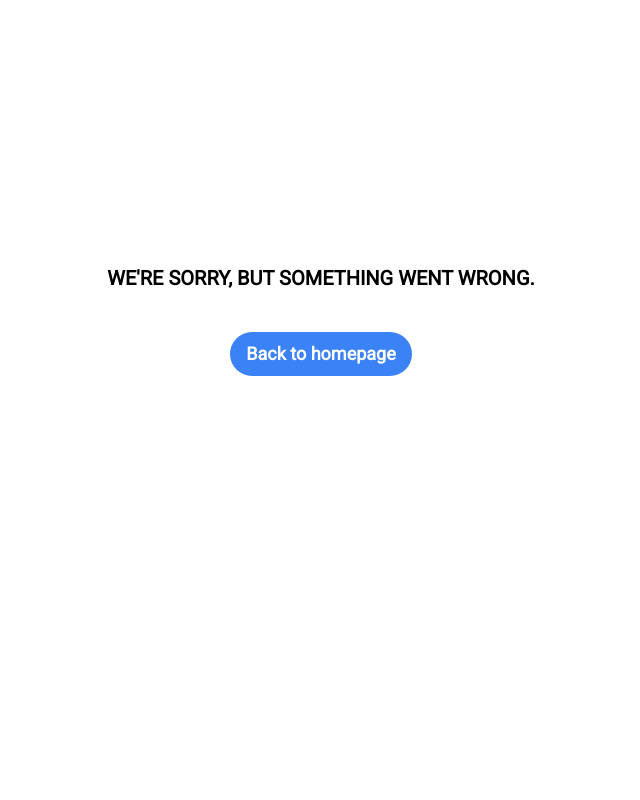
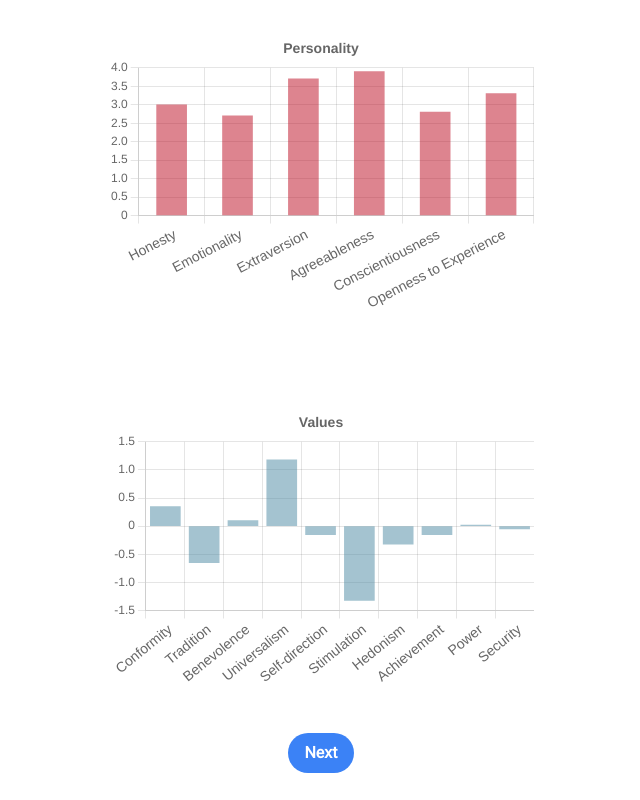
Before and after one commit to LucasFatas/recommender-study, a React (Create React App) app in the folder frontend/: page /results in a window 1280 px wide. Shown: the whole page, without its empty margins (319-959 px from the left). Built offline with nearby package versions, Linux system fonts and the light colour scheme.

Commit message:
Implement showing results after questionnaire
This commit includes the following changes:
- Reroute end of questionnaire to results
- Retrieve results from backend and display them as a graph
- Add route from results to either last page or playlist introduction depending on the batch

```diff
--- a/frontend/package.json
+++ b/frontend/package.json
@@ -6,7 +6,9 @@
     "@testing-library/jest-dom": "^5.16.4",
     "@testing-library/react": "^13.1.1",
     "@testing-library/user-event": "^13.5.0",
+    "chart.js": "^3.8.0",
     "react": "^18.1.0",
+    "react-chartjs-2": "^4.2.0",
     "react-csv": "^2.2.2",
     "react-dom": "^18.1.0",
     "react-scripts": "5.0.1",
--- a/frontend/src/API/Questionnaire.js
+++ b/frontend/src/API/Questionnaire.js
@@ -16,15 +16,17 @@ export const sendAnswer = async (body) => {
     console.log(obj);
 
     try {
-        const response = await fetch(`${serverUrl}:${port}/questionnaire/answer/add`, {
+        await fetch(`${serverUrl}:${port}/questionnaire/answer/add`, {
             method: 'POST',
             mode: 'no-cors',
             headers: {
                 'Content-Type': 'application/json'
             },
             body: JSON.stringify(obj),
-        });
-        console.log(response);
+        })
+        .then(res => res.json())
+        .then(data => sessionStorage.setItem("questionnaireResults", JSON.stringify(data)))
+
     } catch (error) {
         return console.log(error);
     }
--- a/frontend/src/App.js
+++ b/frontend/src/App.js
@@ -16,10 +16,10 @@ import { ConsentPage } from './components/pages/ConsentPage';
 import { Thanks } from './components/pages/Thanks';
 import { ResultPage } from './components/pages/ResultPage';
 import { Dashboard } from './components/dashboard/Dashboard';
+import { QuestionnaireResult } from './components/result/QuestionnaireResult';
 
 import { LogIn } from './components/dashboard/LogIn';
 
-import questions from './util/questions.json';
 import * as data from './util/API.json'
 import intro from './util/introductions.json'
 
@@ -54,7 +54,8 @@ const App = () => {
         <Route path="/introduction/personality" element={<Introduction intro={intro.personality} nextpage={'/questionnaire/p/page1'} />} />
         <Route path="/introduction/playlist" element={<Introduction intro={intro.playlist} nextpage={'/recommender'} />} />
         <Route path="/consentPage"  element={<ConsentPage defaultPage={defaultPage}/>} />
-        <Route path="/questionnaire/*" element={<Questionnaire defaultPage={defaultPage} currentBatch={currentBatch}/>} />
+        <Route path="/questionnaire/*" element={<Questionnaire defaultPage={defaultPage} />} />
+        <Route path="/results" element={<QuestionnaireResult currentBatch={currentBatch}/>} />
         <Route path="/recommender/*" element={<Recommender  defaultPage={defaultPage}/>} />
         <Route path="/resultPage" element={<ResultPage/>} />
         <Route path="/thanks" element={<Thanks/>} />
--- /dev/null
+++ b/frontend/src/components/global/Loading.jsx
@@ -0,0 +1,10 @@
+import loadingGif from '../../assets/loading.gif';
+
+export const Loading = () => {
+
+  return (
+    <div className="w-screen h-screen flex justify-center items-center">
+      <img src={loadingGif} alt="loading"/>
+    </div>
+  )
+};
--- a/frontend/src/components/questionnaire/Questionnaire.jsx
+++ b/frontend/src/components/questionnaire/Questionnaire.jsx
@@ -9,7 +9,6 @@ import {
   splitArrayIntoMatrix,
   parseSessionObj,
   getRandomQuestionnaire,
-  getLastPage,
   getDataObj
 } from "../../controller/questionnaireController";
 
@@ -21,10 +20,7 @@ const firstQuestionnaire = getRandomQuestionnaire(options);
 
 export const Questionnaire = (props) => {
 
-  const {
-    defaultPage,
-    currentBatch
-  } = props;
+  const { defaultPage } = props;
 
   const sessionAnswers = sessionStorage.getItem("answers");
 
@@ -38,7 +34,6 @@ export const Questionnaire = (props) => {
   );
 
   const initialPath = firstQuestionnaire === 'values' ? 'v' : 'p';
-  const lastPage = getLastPage(currentBatch);
 
   const valuesObj = questions.values;
   const personalityObj = questions.personality;
@@ -47,8 +42,8 @@ export const Questionnaire = (props) => {
   const personalityQuestionsMatrix = splitArrayIntoMatrix(personalityObj.questions, questionsPerPage);
   const valuesQuestionsMatrix = splitArrayIntoMatrix(valuesObj.questions, questionsPerPage);
 
-  const values = getDataObj(valuesObj, valuesQuestionsMatrix, 'values', lastPage, firstQuestionnaire);
-  const personality = getDataObj(personalityObj, personalityQuestionsMatrix, 'personality', lastPage, firstQuestionnaire);
+  const values = getDataObj(valuesObj, valuesQuestionsMatrix, 'values', firstQuestionnaire);
+  const personality = getDataObj(personalityObj, personalityQuestionsMatrix, 'personality', firstQuestionnaire);
 
   const questionnaireArray = firstQuestionnaire === 'values' ? [values, personality] : [personality, values];
 
--- /dev/null
+++ b/frontend/src/components/result/Chart.jsx
@@ -0,0 +1,82 @@
+import React from "react";
+import {
+  Chart as ChartJS,
+  CategoryScale,
+  LinearScale,
+  BarElement,
+  Title,
+  Tooltip,
+  Legend,
+} from 'chart.js';
+import { Bar } from "react-chartjs-2";
+
+ChartJS.register(
+  CategoryScale,
+  LinearScale,
+  BarElement,
+  Title,
+  Tooltip,
+  Legend
+);
+
+const labelsObj = {
+  personality : [
+    'Honesty', 'Emotionality', 'Extraversion',
+    'Agreeableness', 'Conscientiousness', 'Openness to Experience'
+  ],
+  values : [
+    'Conformity', 'Tradition', 'Benevolence', 'Universalism',
+    'Self-direction', 'Stimulation', 'Hedonism',
+    'Achievement', 'Power', 'Security'
+  ]
+};
+
+export const Chart = (props) => {
+
+  const {
+    result,
+    type
+  } = props;
+
+  const labels = labelsObj[type];
+  const capitalizedTitle = type.charAt(0).toUpperCase() + type.slice(1);
+
+  /*Libraries documentation :
+    - https://react-chartjs-2.js.org/
+    - https://www.chartjs.org/docs/latest/
+  */
+
+  const options = {
+    responsive: true,
+    maintainAspectRatio: true,
+    aspectRatio: 1.5,
+    scales: {
+      x: {
+        ticks: {
+          font: { size: 14 }
+        }
+      },
+      y: {}
+    },
+    plugins: {
+      legend: { display: false },
+      title: {
+        display: true,
+        text: capitalizedTitle,
+        font: { size: 14 }
+      },
+    },
+  };
+
+
+  const data = {
+    labels,
+    datasets: [{
+      barThickness: 30,
+      data : result,
+      backgroundColor: type === 'values' ? 'rgba(75, 136, 162, 0.5)' : 'rgba(187, 10, 33, 0.5)'
+    }]
+  };
+
+  return <Bar options={options} data={data}/>
+}
--- /dev/null
+++ b/frontend/src/components/result/QuestionnaireResult.jsx
@@ -0,0 +1,48 @@
+import React, { useState,  useEffect } from "react";
+import { Link } from "react-router-dom";
+
+import { Loading } from '../global/Loading';
+import { Chart } from "./Chart";
+import { getLastPage } from "../../controller/questionnaireController";
+
+export const QuestionnaireResult = (props) => {
+
+  const { currentBatch } = props;
+
+  /*
+    Personality : [3.0, 2.7, 3.7, 3.9, 2.8, 3.3],
+    Values : [0.35, -0.65, 0.1, 1.18, -0.15, -1.32, -0.32, -0.15, 0.02, -0.05]
+  */
+  const [results, setResults] = useState(JSON.parse(sessionStorage.getItem("questionnaireResults")));
+
+  useEffect(() => {
+    if (!results)
+      //setResults(JSON.parse(sessionStorage.getItem("questionnaireResults")));
+      setResults({
+        personality : [3.0, 2.7, 3.7, 3.9, 2.8, 3.3],
+        values : [0.35, -0.65, 0.1, 1.18, -0.15, -1.32, -0.32, -0.15, 0.02, -0.05]
+      })
+  }, [results]);
+
+  const lastPage = getLastPage(currentBatch);
+
+  return (
+    <>
+      {results
+        ?
+        <div className="flex flex-col w-screen h-screen flex justify-center items-center">
+          <div className="w-1/3 h-5/6 grid grid-rows-2 grid-cols-1 gap-20 items-center justify-center">
+            <Chart type="personality" result={results.personality}/>
+            <Chart type="values" result={results.values}/>
+          </div>
+          <div className="mt-10">
+            <Link to={lastPage}>
+              <button className="bg-blue-500 hover:bg-blue-700 text-white font-bold py-2 px-4 rounded-full ">Next</button>
+            </Link>
+          </div>
+        </div>
+        : <Loading/>
+      }
+    </>
+  )
+}
--- a/frontend/src/controller/questionnaireController.js
+++ b/frontend/src/controller/questionnaireController.js
@@ -117,18 +117,15 @@ export const getRandomQuestionnaire = (options) => {
  * @param {object} obj obect imported from questions.JSON file, all the entries are spread and included in the returned object
  * @param {string[][]} questionsMatrix 2D array containing questions text
  * @param {string} type 'values' for values object and 'personality' for personality
- * @param {string} lastPage last page path
  * @param {string} firstQuestionnaire 'values' for values object and 'personality' for personality
  * @returns data object containing useful information used in QuestionnairePage component.
  */
-export const getDataObj = (obj, questionsMatrix, type, lastPage, firstQuestionnaire) => {
-
-    const nextQuestionnaire = firstQuestionnaire === 'values' ? 'personality' : 'values';
+export const getDataObj = (obj, questionsMatrix, type, firstQuestionnaire) => {
 
     return {
         ...obj,
         matrix : questionsMatrix,
-        pathOnSubmit : firstQuestionnaire === type ? `/introduction/${nextQuestionnaire}` : lastPage,
+        pathOnSubmit : '/results',
         lastPage : questionsMatrix.length,
         path : type === 'values' ? '/v' : '/p',
         type : type,
```
Also changed, not shown: frontend/src/components/pages/ConsentPage.jsx (+3 -3 lines), frontend/src/assets/loading.gif (added).
